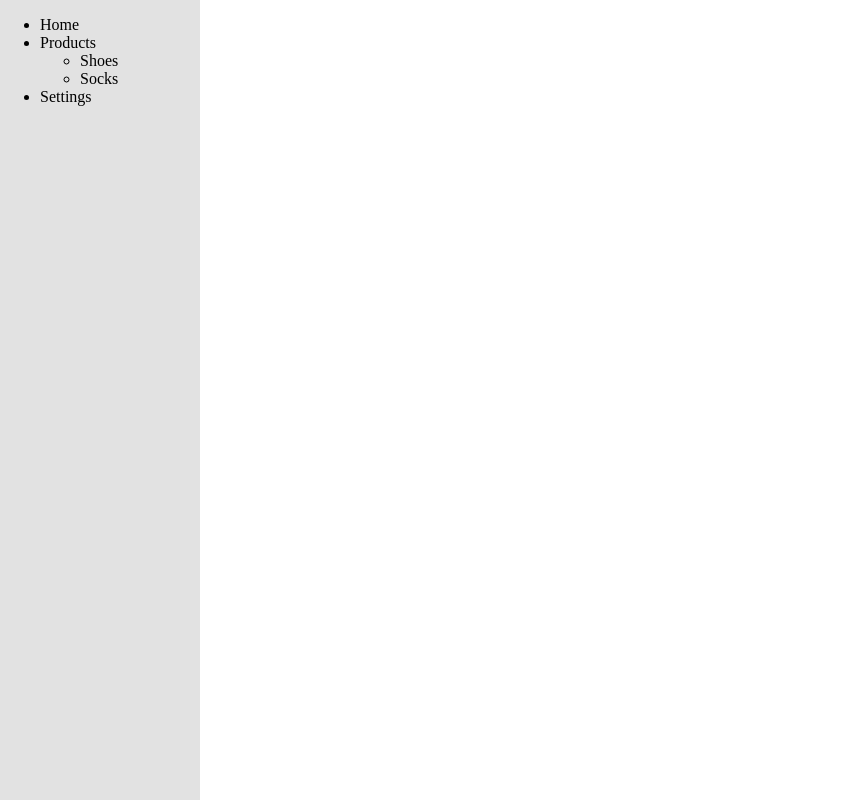
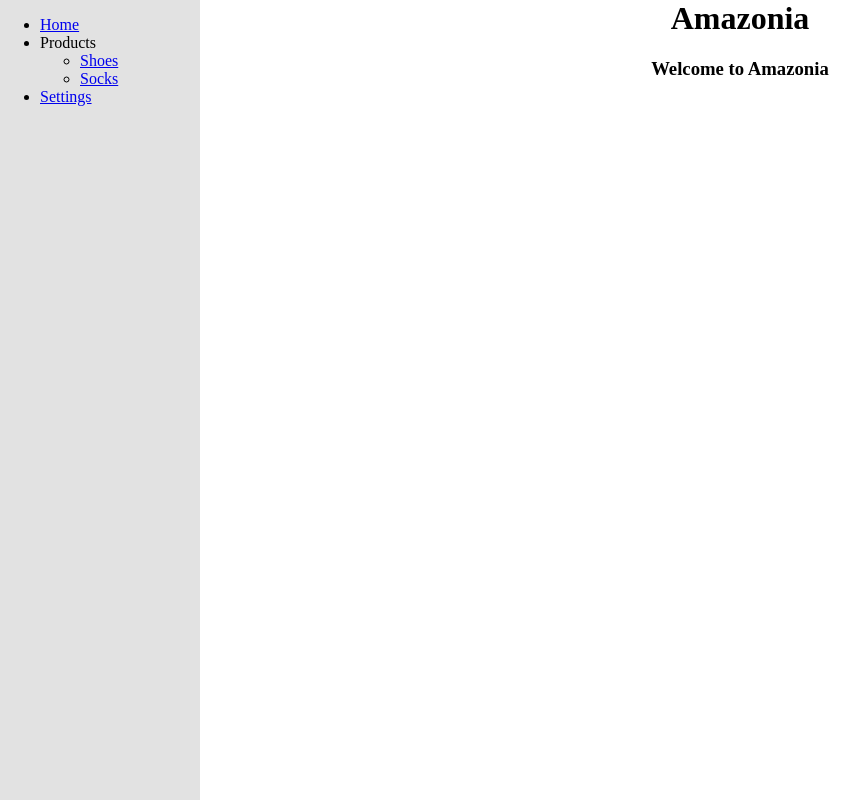
Before and after one commit to Durmaethor/mini-Routing, a plain HTML site: page index.html in a window 1280 px wide. Shown: the whole page, without its empty margins (0-867 px from the left). Drawn offline with nearby package versions, Linux system fonts and the light colour scheme; some packages are replaced by stand-ins of ours.

Commit message:
More edits / bug fixes

```diff
--- a/js/app.js
+++ b/js/app.js
@@ -1,4 +1,4 @@
-angular.module('miniRouting', [ui.router])
+angular.module('miniRouting', ['ui.router'])
 
 .config(function($urlRouterProvider, $stateProvider){
 
@@ -12,13 +12,14 @@ angular.module('miniRouting', [ui.router])
         .state('settings', {
             url: '/settings',
             templateUrl: 'js/settings/settingsTmpl.html',
+            controller: 'settingsCtrl'
         })
 
         .state('products', {
             url: 'js/products/:id',
             templateUrl: 'js/products/productTmpl.html',
             controller: 'productsCtrl'
-        })
+        });
 
     $urlRouterProvider
         .otherwise('/');
```
Also changed, not shown: index.html (+3 -1 lines).
